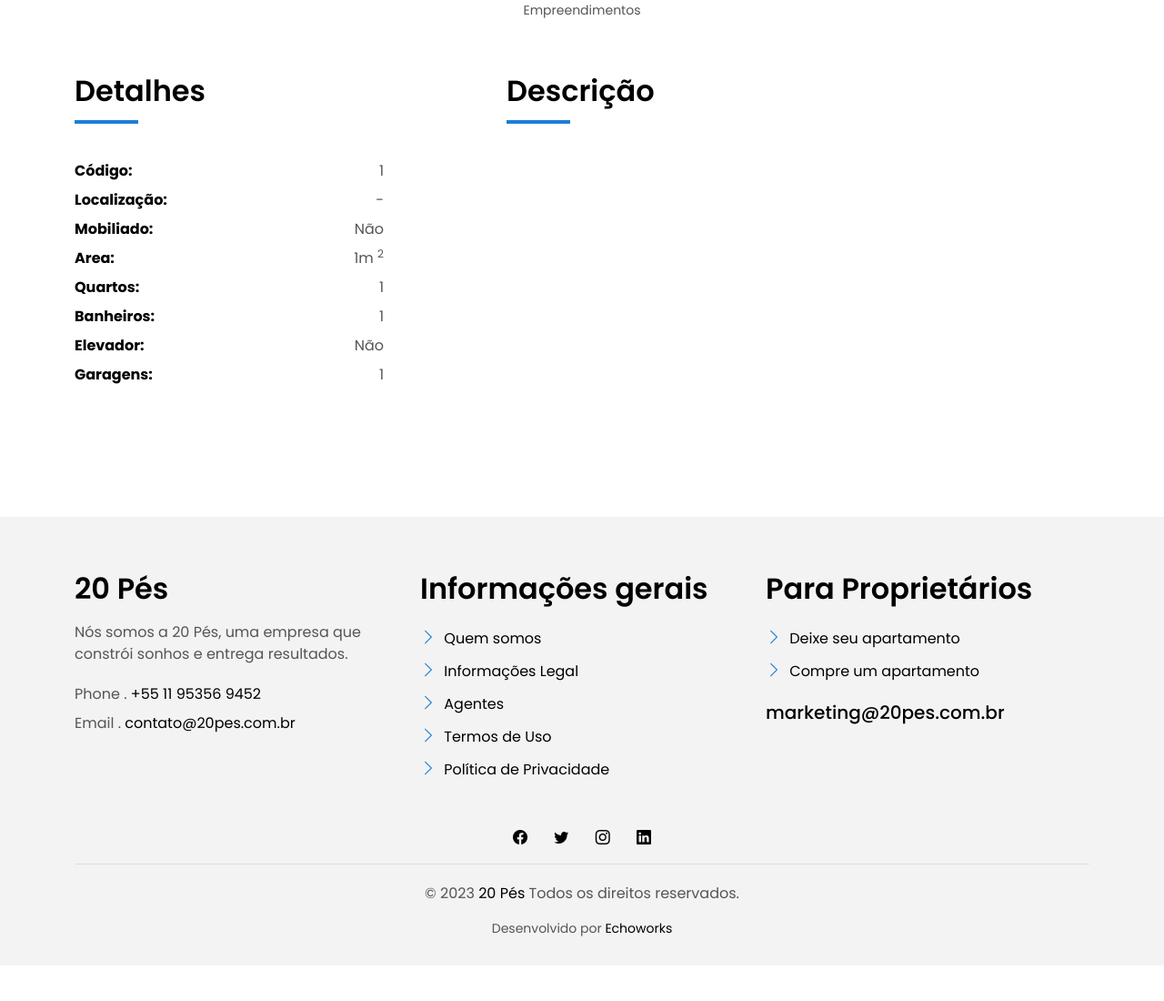
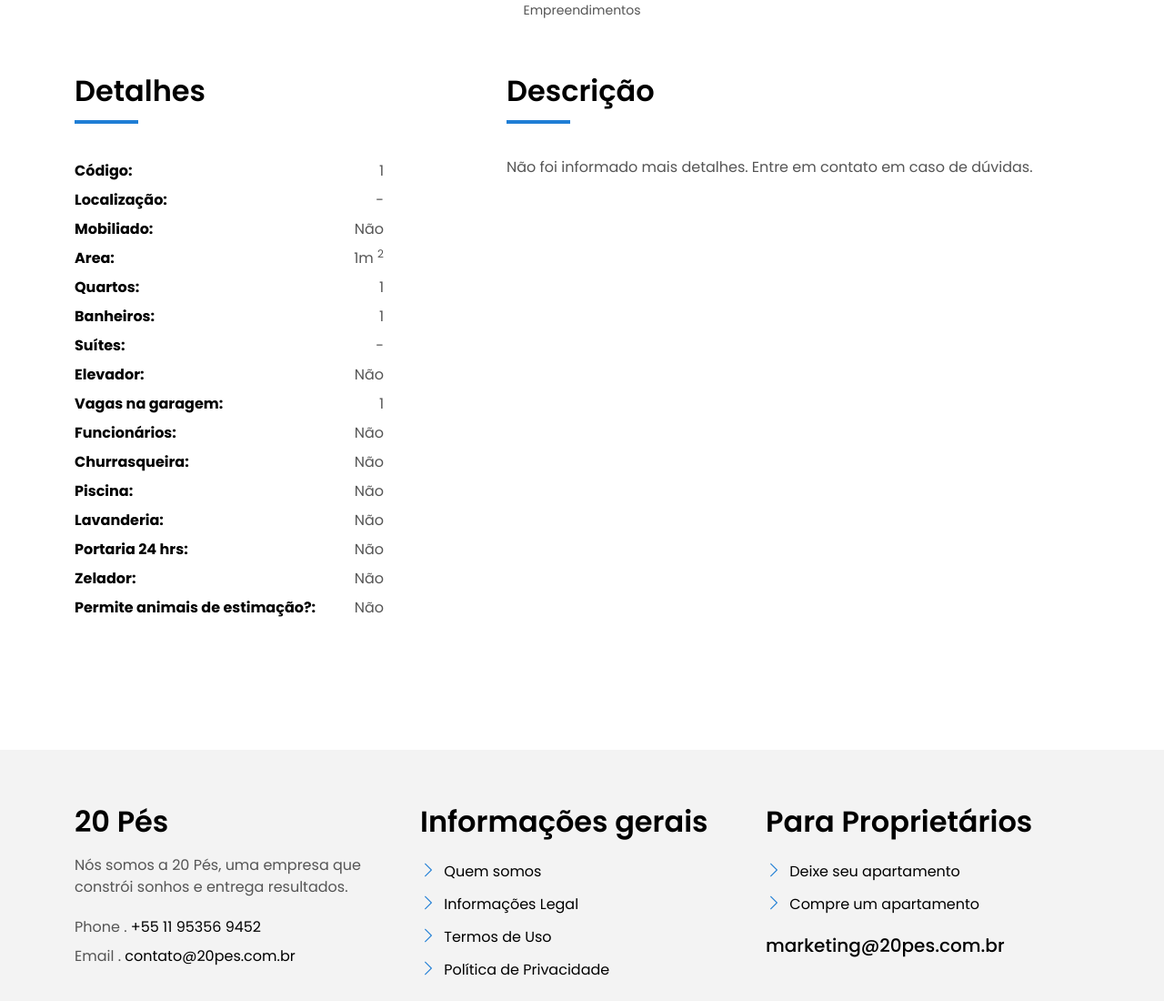
Before and after one commit to everlon/20pes, a Django app: a page that uses imoveis/templates/nav.html in a window 1280 px wide. Shown: the part 993-2093 px from the top of the page at 91% size. Before the commit the page ends 2022 px from the top, so only its background shows below. Run offline with Django 4.2, Linux system fonts and the light colour scheme; data comes from the database, SQL or seed files in the repository; some libraries are stand-ins or nearby versions.

Commit message:
Sem Busca e mais ajustes finais

```diff
--- a/imoveis/models.py
+++ b/imoveis/models.py
@@ -123,7 +123,7 @@ class Imovel(Base):
     lavanderia = models.BooleanField('Lavanderia', default=False)
     portaria24 = models.BooleanField('Portaria 24 hrs', default=False)
     zelador = models.BooleanField('Zelador', default=False)
-    pet = models.BooleanField('Pode pet?', default=False)
+    pet = models.BooleanField(default=False, verbose_name='Permite animais de estimação?', choices=[(False, 'Não'), (True, 'Sim')])
 
     class Meta:
         verbose_name = 'Imóvel'
--- a/imoveis/templates/footer.html
+++ b/imoveis/templates/footer.html
@@ -39,9 +39,6 @@
                   </li>
                   <li class="item-list-a">
                     <i class="bi bi-chevron-right"></i> <a href="#">Informações Legal</a>
-                  </li>
-                  <li class="item-list-a">
-                    <i class="bi bi-chevron-right"></i> <a href="#">Agentes</a>
                   </li>
                   <li class="item-list-a">
                     <i class="bi bi-chevron-right"></i> <a href="#">Termos de Uso</a>
--- a/imoveis/templates/nav.html
+++ b/imoveis/templates/nav.html
@@ -54,9 +54,11 @@
         </ul>
       </div>
 
+      {% comment %}
       <button type="button" class="btn btn-b-n navbar-toggle-box navbar-toggle-box-collapse" data-bs-toggle="collapse" data-bs-target="#navbarTogglerDemo01">
         <i class="bi bi-search"></i>
       </button>
+      {% endcomment %}
 
     </div>
   </nav><!-- End Header/Navbar -->
--- a/imoveis/templates/property-grid.html
+++ b/imoveis/templates/property-grid.html
@@ -37,6 +37,7 @@
     <section class="property-grid grid">
       <div class="container">
         <div class="row">
+          {% comment %}
           <div class="col-sm-12">
             <div class="row">
                 <div class="col-sm-9"></div>
@@ -54,6 +55,7 @@
                 </div>
             </div>
           </div>
+          {% endcomment %}
 
           {% if imoveis %}
             {% for i in imoveis %}
--- a/imoveis/templates/property-single.html
+++ b/imoveis/templates/property-single.html
@@ -1,6 +1,7 @@
 {% extends 'base.html' %}
 
 {% load static %}
+{% load tag_utils %}
 
 {% block content %}
 
@@ -85,7 +86,7 @@
                       </li>
                       <li class="d-flex justify-content-between">
                         <strong>Localização:</strong>
-                        <span>{{ property.cidade|default:"" }}{{ property.uf|default:"-" }}</span>
+                        <span>{{ property.cidade|default:"" }}-{{ property.uf|default:"" }}</span>
                       </li>
                       <li class="d-flex justify-content-between">
                         <strong>Mobiliado:</strong>
@@ -100,21 +101,55 @@
                       </li>
                       {% endif %}
                       <li class="d-flex justify-content-between">
-                        <strong>Quartos:</strong>
+                        <strong>{{ property|verbose_name:"quartos" }}:</strong>
                         <span>{{ property.quartos|default:"-" }}</span>
                       </li>
                       <li class="d-flex justify-content-between">
-                        <strong>Banheiros:</strong>
+                        <strong>{{ property|verbose_name:"banheiros" }}:</strong>
                         <span>{{ property.banheiros|default:"-" }}</span>
                       </li>
                       <li class="d-flex justify-content-between">
-                        <strong>Elevador:</strong>
-                        <span>{{ property.elevador|default:"Não" }}</span>
+                        <strong>{{ property|verbose_name:"suites" }}:</strong>
+                        <span>{{ property.suites|default:"-" }}</span>
                       </li>
                       <li class="d-flex justify-content-between">
-                        <strong>Garagens:</strong>
-                        <span>{{ property.vagas_garagem|default:"Não" }}</span>
+                        <strong>{{ property|verbose_name:"elevador" }}:</strong>
+                        <span>{{ property.elevador|yesno:"Sim,Não" }}</span>
                       </li>
+                      <li class="d-flex justify-content-between">
+                        <strong>{{ property|verbose_name:"vagas_garagem" }}:</strong>
+                        <span>{{ property.vagas_garagem|default:"-" }}</span>
+                      </li>
+
+                      <li class="d-flex justify-content-between">
+                        <strong>{{ property|verbose_name:"funcionarios" }}:</strong>
+                        <span>{{ property.funcionarios|yesno:"Sim,Não" }}</span>
+                      </li>
+                      <li class="d-flex justify-content-between">
+                        <strong>{{ property|verbose_name:"churrasqueira" }}:</strong>
+                        <span>{{ property.churrasqueira|yesno:"Sim,Não" }}</span>
+                      </li>
+                      <li class="d-flex justify-content-between">
+                        <strong>{{ property|verbose_name:"piscina" }}:</strong>
+                        <span>{{ property.piscina|yesno:"Sim,Não" }}</span>
+                      </li>
+                      <li class="d-flex justify-content-between">
+                        <strong>{{ property|verbose_name:"lavanderia" }}:</strong>
+                        <span>{{ property.lavanderia|yesno:"Sim,Não" }}</span>
+                      </li>
+                      <li class="d-flex justify-content-between">
+                        <strong>{{ property|verbose_name:"portaria24" }}:</strong>
+                        <span>{{ property.portaria24|yesno:"Sim,Não" }}</span>
+                      </li>
+                      <li class="d-flex justify-content-between">
+                        <strong>{{ property|verbose_name:"zelador" }}:</strong>
+                        <span>{{ property.zelador|yesno:"Sim,Não" }}</span>
+                      </li>
+                      <li class="d-flex justify-content-between">
+                        <strong>{{ property|verbose_name:"pet" }}:</strong>
+                        <span>{{ property.pet|yesno:"Sim,Não" }}</span>
+                      </li>
+
                     </ul>
                   </div>
                 </div>
@@ -124,7 +159,7 @@
                   <div class="title-box-d section-t3">
                     <h3 class="title-d">Descrição</h3>
                   </div>
-                  <p class="description color-text-a">{{ property.descricao }}</p>
+                  <p class="description color-text-a">{{ property.descricao|default:"Não foi informado mais detalhes. Entre em contato em caso de dúvidas." }}</p>
                 </div>
               </div>
             </div>
--- a/imoveis/templatetags/tag_utils.py
+++ b/imoveis/templatetags/tag_utils.py
@@ -8,3 +8,11 @@ def active(request, data):
     if request.path.__contains__(data):
         return 'active'
     return ''
+
+
+@register.filter
+# Gets the name of the passed in field on the passed in object
+def verbose_name(the_object, the_field):
+    verbose_name = the_object._meta.get_field(the_field).verbose_name
+    # Check if the verbose name is using the default value, in which case it will be all lowercase
+    return verbose_name.capitalize() if verbose_name.islower() else verbose_name
```
Also changed, not shown: imoveis/templates/index.html (+5 -4 lines), imoveis/migrations/0002_alter_imovel_pet.py (added).
